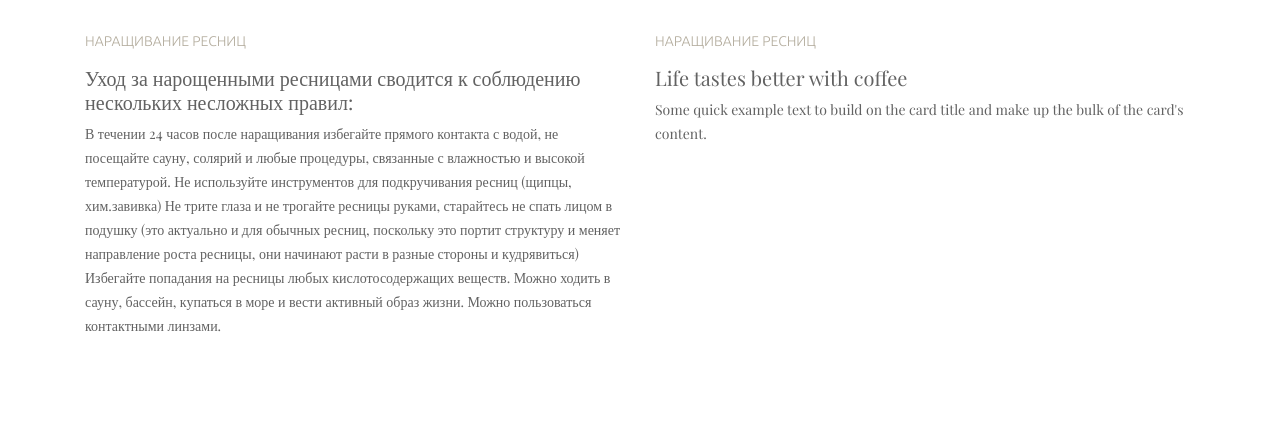
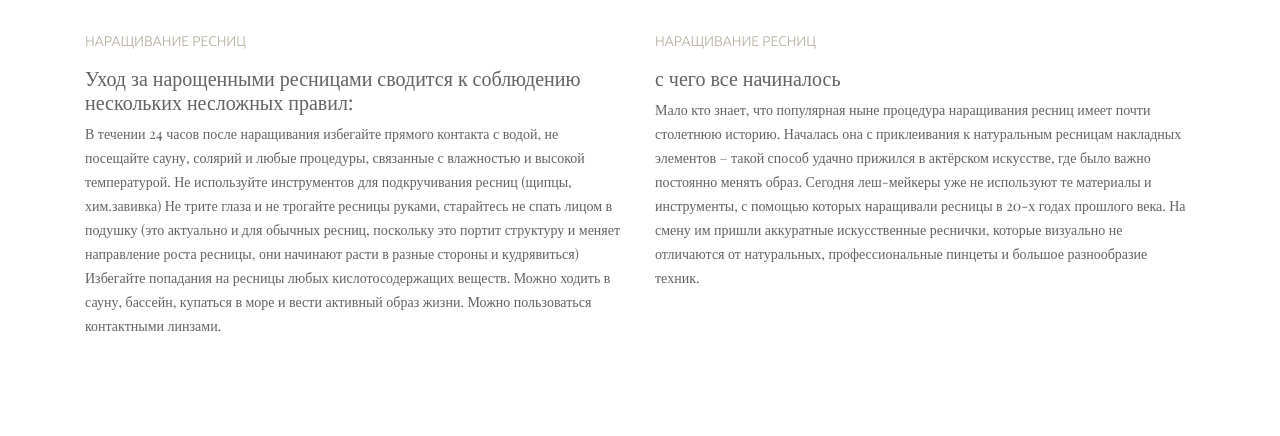
Before and after one commit to gennady-bars/for-star-kids, a plain HTML site: page index.html in a window 1280 px wide. Shown: the part 1573-2009 px from the top of the page. Drawn offline with nearby package versions, Linux system fonts and the light colour scheme; a script that the page names is missing.

Commit message:
Update index.html

```diff
--- a/index.html
+++ b/index.html
@@ -160,10 +160,11 @@
               <img src="img\9.jpg" class="card-img-top" alt="..." />
               <div class="card-body">
                 <h3 class="post-category">Наращивание ресниц</h3>
-                <h5 class="post-title">Life tastes better with coffee</h5>
+                <h5 class="post-title">с чего все начиналось</h5>
                 <p class="card-text">
-                  Some quick example text to build on the card title and make up
-                  the bulk of the card's content.
+                  Мало кто знает, что популярная ныне процедура наращивания ресниц имеет почти столетнюю историю. Началась она с приклеивания к натуральным ресницам накладных элементов – такой способ удачно прижился в актёрском искусстве, где было важно постоянно менять образ.
+
+Сегодня леш-мейкеры уже не используют те материалы и инструменты, с помощью которых наращивали ресницы в 20-х годах прошлого века. На смену им пришли аккуратные искусственные реснички, которые визуально не отличаются от натуральных, профессиональные пинцеты и большое разнообразие техник.
                 </p>
               </div>
             </div>
```
